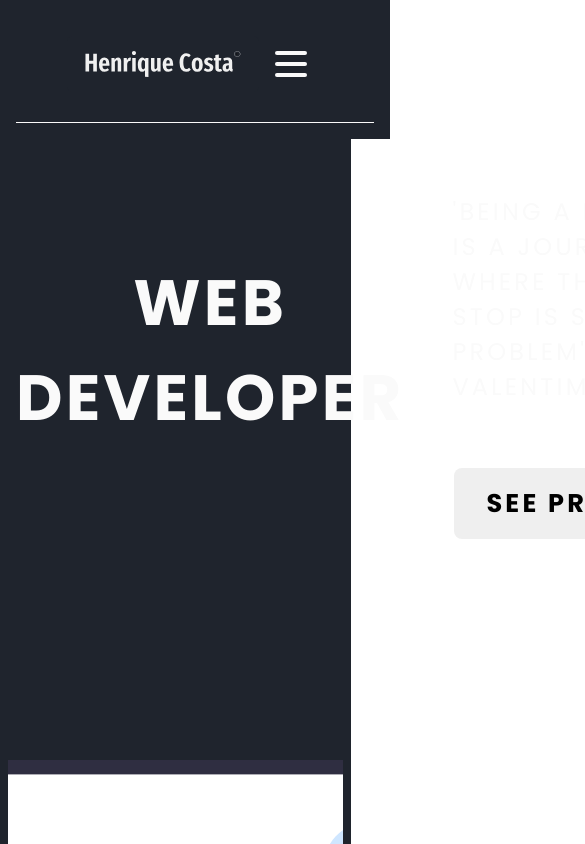
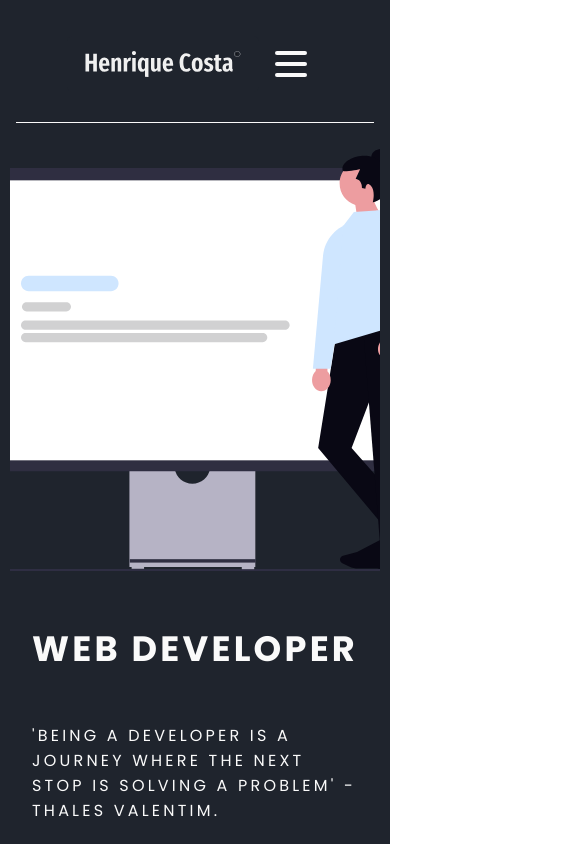
Before and after one commit to HenriqueCosta05/HenriqueCosta05, a React (Vite) app: page / in a window 390 px wide. Shown: the top 844 px of the page, 585 px wide, since content can reach past the window. Built offline with nearby package versions, Linux system fonts and the light colour scheme.

Commit message:
:bug: fixed the banner responsiveness

```diff
--- a/src/components/Banner/Banner.jsx
+++ b/src/components/Banner/Banner.jsx
@@ -13,12 +13,12 @@ export default function Banner(props) {
   return (
     <>
       <BannerWrapper>
+        <BannerCover src={props.coverImage} />
         <BannerContainer>
           <BannerHeading>{props.heading}</BannerHeading>
           <BannerSubheading>{props.subheading}</BannerSubheading>
           <BannerButton onClick={handleClick}>{props.buttonText}</BannerButton>
         </BannerContainer>{" "}
-        <BannerCover src={props.coverImage} />
       </BannerWrapper>
     </>
   );
--- a/src/style/components/Banner/BannerContainer.js
+++ b/src/style/components/Banner/BannerContainer.js
@@ -17,12 +17,10 @@ export const BannerContainer = styled.div`
 
   @media (max-width: 1024px) {
     display: flex;
-    font-size: 1rem;
-    flex-wrap: wrap;
-    max-width: 100%;
+    font-size: 2rem;
+    border: none;
+    height: max-content;
     width: 100%;
-    height: 50%;
-    border: none;
-    flex-direction: column;
+    padding: 1rem 0;
   }
 `;
--- a/src/style/components/Banner/BannerCover.js
+++ b/src/style/components/Banner/BannerCover.js
@@ -4,11 +4,14 @@ export const BannerCover = styled.div`
   background-image: url(${(props) => props.src || props.theme.coverImage});
   background-position: center;
   background-repeat: no-repeat;
-  width: 60%;
+  width: 50%;
   margin: auto 0.5rem;
   height: 100%;
 
   @media (max-width: 1024px) {
-    width: 100%;
+    display: flex;
+    background-size: cover;
+    width: 95vw;
+    height: 50vh;
   }
 `;
--- a/src/style/components/Banner/BannerHeading.js
+++ b/src/style/components/Banner/BannerHeading.js
@@ -6,6 +6,10 @@ export const BannerHeading = styled.h1`
   text-transform: uppercase;
   letter-spacing: 0.2rem;
   text-align: center;
-  text-color: ${(props) => props.theme.text};
+  color: ${(props) => props.theme.text};
   margin: 1rem;
+
+  @media (max-width: 1024px) {
+    font-size: 2.2rem;
+  }
 `;
--- a/src/style/components/Banner/BannerSubheading.js
+++ b/src/style/components/Banner/BannerSubheading.js
@@ -8,4 +8,8 @@ export const BannerSubheading = styled.h2`
   text-align: left;
   text-color: ${(props) => props.theme.text};
   margin: 2rem;
+
+  @media (max-width: 1024px) {
+    font-size: 1rem;
+  }
 `;
--- a/src/style/components/Banner/BannerWrapper.js
+++ b/src/style/components/Banner/BannerWrapper.js
@@ -13,13 +13,14 @@ export const BannerWrapper = styled.div`
   text-transform: uppercase;
   letter-spacing: 0.2rem;
   text-align: center;
-  border: none;
+  flex-wrap: nowrap;
 
   @media (max-width: 1024px) {
     display: flex;
     font-size: 2rem;
+    width: 100%;
+    max-width: 100%;
     flex-wrap: wrap;
-    max-width: 100%;
-    width: 90%;
+    border: none;
   }
 `;
--- a/src/style/theme/GlobalStyles.js
+++ b/src/style/theme/GlobalStyles.js
@@ -8,6 +8,7 @@ export const GlobalStyles = createGlobalStyle`
 
     html {
         width: 100%;
+        max-width: 100%;
         height: 100%;
         box-sizing: border-box;
         margin: 0;
```
